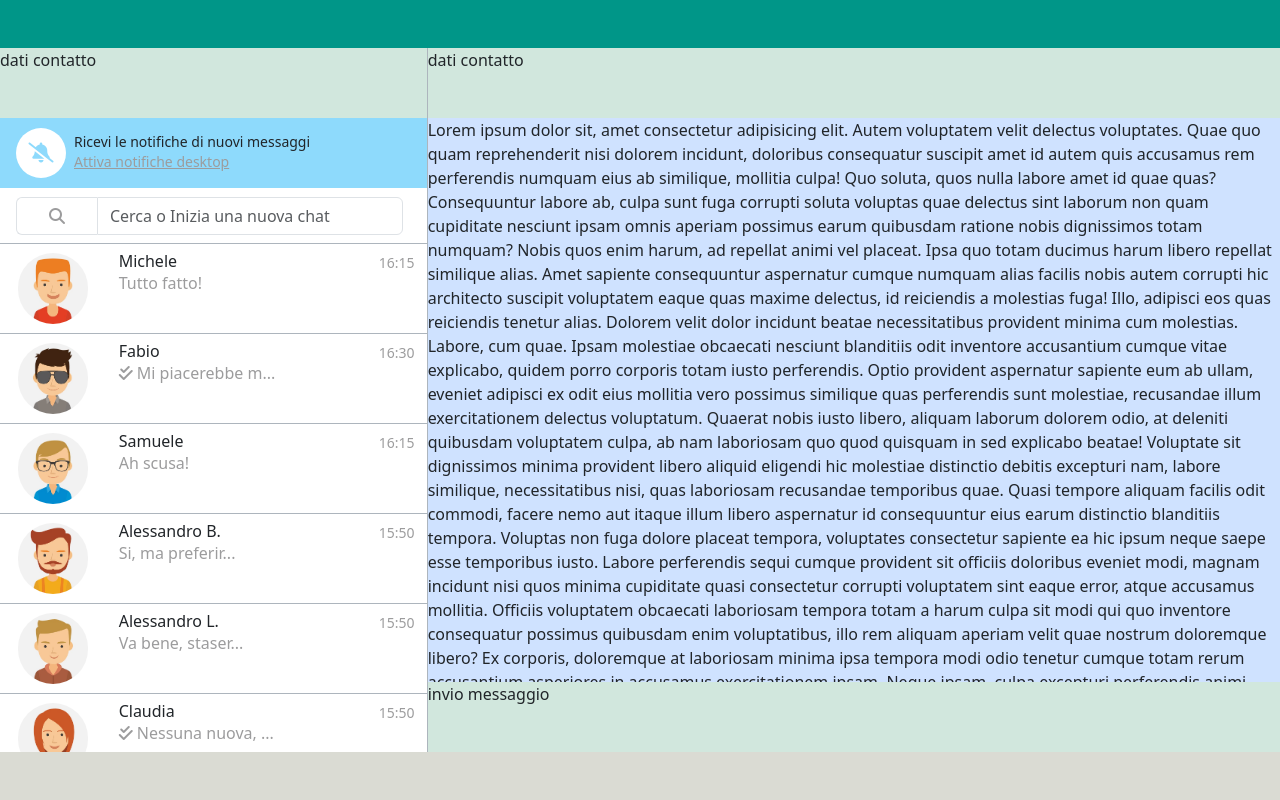
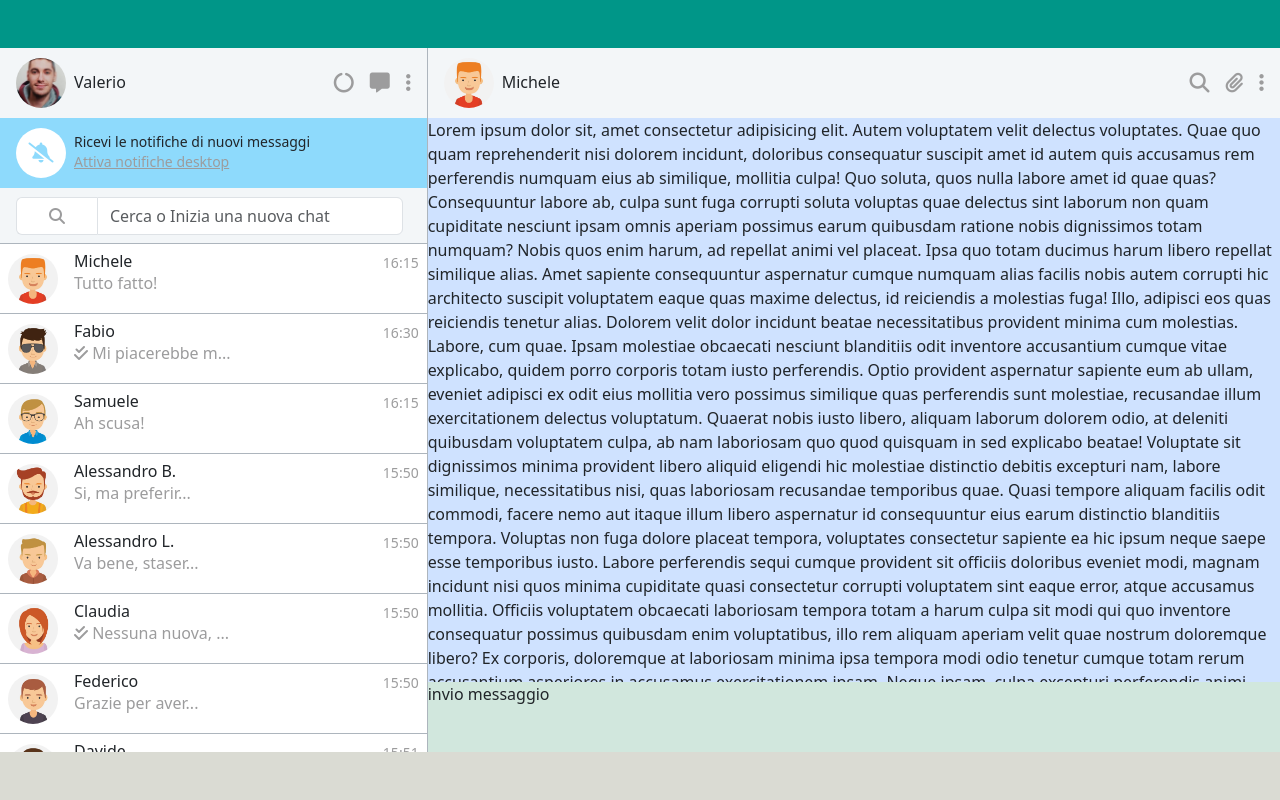
Before and after one commit to Valerio-Catellani/vue-boolzapp, a plain HTML site: page index.html in a window 1280 px wide. Drawn offline with nearby package versions, Linux system fonts and the light colour scheme.

Commit message:
created the methods to switch avatar

```diff
--- a/index.html
+++ b/index.html
@@ -23,10 +23,25 @@
     <div class="container-xxl h-100 overflow-hidden">
 
       <div class="row h-100 flex-nowrap">
-        <div id="left-col" class="col-4 bg-danger-subtle h-100 px-0">
-          <div class="user-banner bg-success-subtle">dati contatto</div>
+        <div id="left-col" class="col-4 h-100 px-0">
+
+          <div class="user-banner bar-background d-flex justify-content-between align-items-center px-3 py-2">
+            <div class="user-info d-flex align-items-center">
+              <div class="icon50x50 d-flex align-items-center justify-content-center me-2">
+                <img class="img-fluid rounded-circle overflow-hidden" :src="'resources/'+user.avatar"
+                  alt="user profile picture">
+              </div>
+              <h6 class="mb-0">{{user.name}}</h6>
+            </div>
+            <div class="user-icons hype-txt-grey fs-5 d-flex align-items-center gap-3">
+              <i class="fa-solid fa-circle-notch" role="button"></i>
+              <i class="fa-solid fa-message" role="button"></i>
+              <i class="fa-solid fa-ellipsis-vertical" role="button"></i>
+            </div>
+          </div>
+
           <div class="user-banner d-flex align-items-center p-3 notifications-background">
-            <div class="bell-container d-flex align-items-center justify-content-center bg-white rounded-circle">
+            <div class="icon50x50 d-flex align-items-center justify-content-center bg-white rounded-circle">
               <i class="fa-solid fa-bell-slash fs-5 notifications-color"></i>
             </div>
             <div class="d-flex flex-column justify-content-center ms-2">
@@ -35,7 +50,7 @@
             </div>
 
           </div>
-          <div id="search-bar" class="bg-white d-flex align-items-center justify-content-center p-3">
+          <div id="search-bar" class="bar-background  d-flex align-items-center justify-content-center p-3">
             <form class="d-flex w-100" role="search">
               <span
                 class="input-group-text rounded-end-0 border-end-0 bg-white w-25 d-flex align-items-center justify-content-center"
@@ -46,17 +61,15 @@
                 placeholder="Cerca o Inizia una nuova chat" aria-label="Search" aria-describedby="basic-addon1">
             </form>
           </div>
-          <div id="contacts" class="overflow-y-scroll border-top border-dark-subtle">
-            <div
-              class="user-contact d-flex justify-content-between align-items-center border-bottom border-dark-subtle py-2"
-              v-for="user in contacts" :key="user.id">
-              <div class="container-fluid h-100">
-                <div class="row h-100">
-                  <div class="user-img col-3 h-100 d-flex align-items-center justify-content-center">
+          <div id="contacts" class="overflow-y-scroll border-top border-dark-subtle bg-white">
+            <div class="user-contact d-flex justify-content-between border-bottom border-dark-subtle p-2"
+              v-for="user in contacts" :key="user.id" @click="changeChat(user.id)">
+              <div class="contact-info d-flex align-items-center">
+                <div class="icon50x50 d-flex align-items-center justify-content-center">
                   <img class="img-fluid rounded-circle overflow-hidden" :src="'resources/'+user.avatar"
                     :alt="'avatar_'+user.id">
                 </div>
-                  <div class="user-msg col-6 h-100">
+                <div class="user-msg d-flex flex-column align-self-baseline ms-3">
                   <h6 class="user-name mb-0">{{user.name}}</h6>
                   <span class="user-msg-text hype-txt-grey">
                     <i class="fa-solid fa-check-double"
@@ -64,17 +77,30 @@
                     {{getLastMessage(user)}}
                   </span>
                 </div>
-                  <div class="user-date col-3 h-100 d-flex justify-content-end">
+              </div>
+
+              <div class="user-date d-flex justify-content-end">
                 <span class="hype-txt-grey small">{{getLastMessageData(user)}}</span>
-                  </div>
-                </div>
               </div>
             </div>
 
           </div>
         </div>
-        <div class="col-8 bg-success-subtle h-100 px-0 border-dark-subtle border-start">
-          <div class="user-banner">dati contatto</div>
+        <div id="right-col" class="col-8 bg-success-subtle h-100 px-0 border-dark-subtle border-start">
+          <div class="user-banner bar-background d-flex justify-content-between align-items-center px-3 py-2">
+            <div class="user-info d-flex align-items-center">
+              <div class="icon50x50 d-flex align-items-center justify-content-center me-2">
+                <img class="img-fluid rounded-circle overflow-hidden" :src="'resources/'+activeUser[0].avatar"
+                  alt="user profile picture">
+              </div>
+              <h6 class="mb-0">{{activeUser[0].name}}</h6>
+            </div>
+            <div class="user-icons hype-txt-grey fs-5 d-flex align-items-center gap-3">
+              <i class="fa-solid fa-magnifying-glass" role="button"></i>
+              <i class="fa-solid fa-paperclip" role="button"></i>
+              <i class="fa-solid fa-ellipsis-vertical" role="button"></i>
+            </div>
+          </div>
           <div id="chat" class="bg-primary-subtle overflow-y-auto">Lorem ipsum dolor sit, amet consectetur adipisicing
             elit. Autem voluptatem velit delectus voluptates. Quae quo quam reprehenderit nisi dolorem incidunt,
             doloribus consequatur suscipit amet id autem quis accusamus rem perferendis numquam eius ab similique,
--- a/resources/css/style.css
+++ b/resources/css/style.css
@@ -17,6 +17,9 @@
 .notifications-color{
     color: var(--notifications-background);
 }
+.bar-background {
+    background-color: var(--contacts-background-hover);
+}
 
 
 
@@ -31,7 +34,7 @@
     min-width: 300px;
 }
 
-#left-col .bell-container{
+.icon50x50{
     width: 50px;
     height: 50px
 }
@@ -53,7 +56,7 @@
 }
 
 .user-contact {
-    height: 90px;
+    height: 70px;
     background-color: var(--contacts-background-inactive);
     min-width: 300px;
 }
--- a/resources/js/data.js
+++ b/resources/js/data.js
@@ -169,3 +169,8 @@ export const contacts = [
         ],
     }
 ]
+export const user = {
+    id: 1,
+    name: 'Valerio',
+    avatar: './img/Valerio.jpg'
+}
--- a/resources/js/script.js
+++ b/resources/js/script.js
@@ -1,5 +1,5 @@
 
-import { contacts } from "./data.js";
+import { contacts, user } from "./data.js";
 
 
 const { createApp } = Vue;
@@ -8,6 +8,8 @@ createApp({
     data() {
         return {
             contacts,
+            user,
+            activeChat: 1,
         }
     },
     methods: {
@@ -39,6 +41,9 @@ createApp({
                 }
                 return compressedTxt
             }
+        },
+        changeChat(id) {
+            this.activeChat = id
         }
 
 
@@ -47,6 +52,11 @@ createApp({
         console.log(this.contacts);
     },
     computed: {
-
+        activeUser() {
+            let filteredUser = [...this.contacts].filter(el => {
+                return el.id === this.activeChat
+            });
+            return filteredUser
+        }
     }
 }).mount('#app')
```
Also changed, not shown: resources/img/Valerio.jpg (added). Lines whose indentation alone changed are shown as unchanged.
